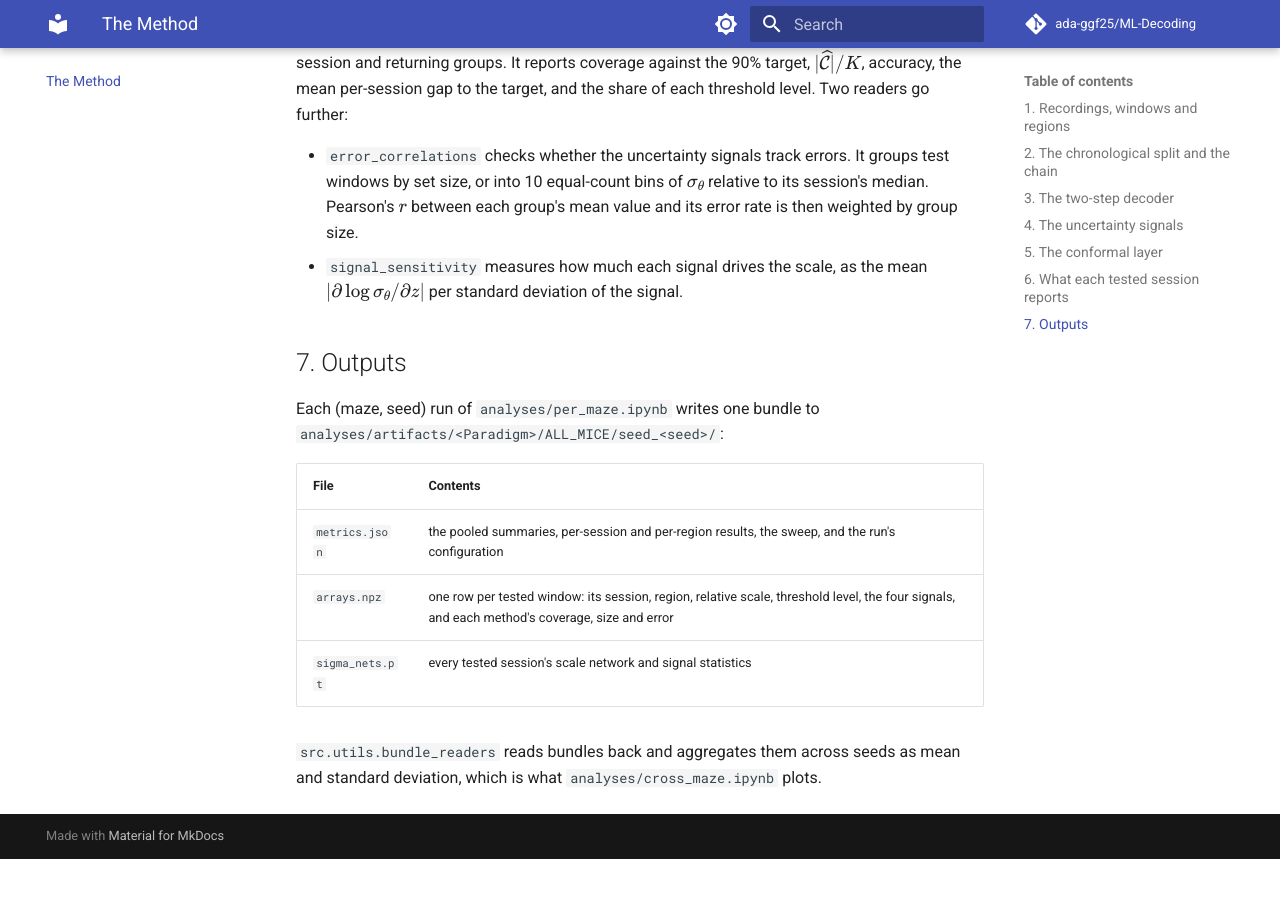
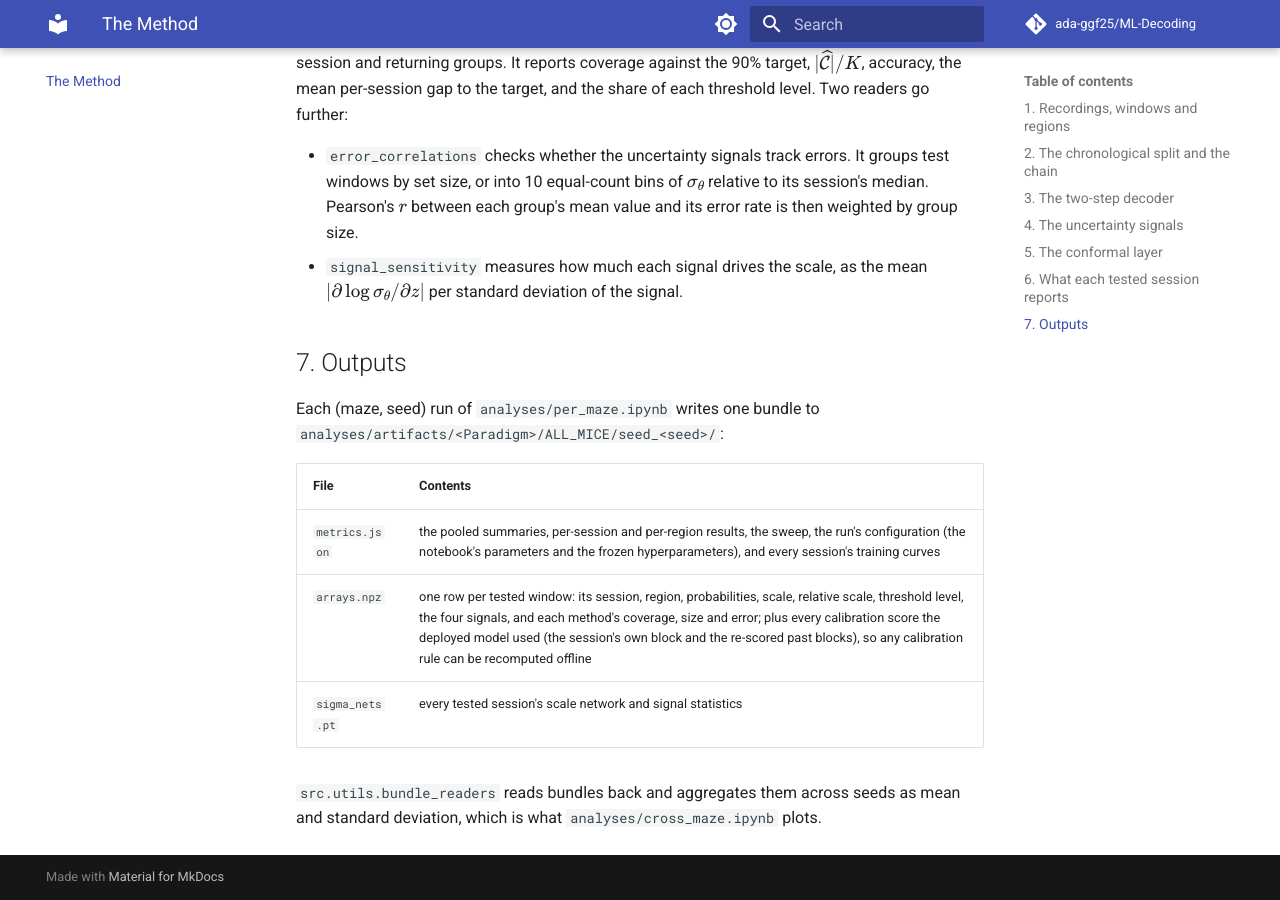
Before and after one commit to ada-ggf25/Conformal-BCI, an MkDocs documentation site: the page built from docs/pipeline.md, in a window 1280 px wide and 900 px high, scrolled down 5980 px. Built offline with MkDocs 1.6.1 and Material for MkDocs 9.7.7, drawn with Linux system fonts in a browser that asks for light colours; comment, search, counter and statistics services are not loaded; before the commit the page ends 6839 px from its top, so only the background shows below that.

Commit message:
docs(method): describe saved training and calibration data
Update the method guide's output table for training histories and replayable calibration scores. Clarify which test-window quantities are retained in the bundle.

```diff
--- a/docs/pipeline.md
+++ b/docs/pipeline.md
@@ -147,8 +147,8 @@ Each (maze, seed) run of `analyses/per_maze.ipynb` writes one bundle to `analyse
 
 | File | Contents |
 |---|---|
-| `metrics.json` | the pooled summaries, per-session and per-region results, the sweep, and the run's configuration |
-| `arrays.npz` | one row per tested window: its session, region, relative scale, threshold level, the four signals, and each method's coverage, size and error |
+| `metrics.json` | the pooled summaries, per-session and per-region results, the sweep, the run's configuration (the notebook's parameters and the frozen hyperparameters), and every session's training curves |
+| `arrays.npz` | one row per tested window: its session, region, probabilities, scale, relative scale, threshold level, the four signals, and each method's coverage, size and error; plus every calibration score the deployed model used (the session's own block and the re-scored past blocks), so any calibration rule can be recomputed offline |
 | `sigma_nets.pt` | every tested session's scale network and signal statistics |
 
 `src.utils.bundle_readers` reads bundles back and aggregates them across seeds as mean and standard deviation, which is what `analyses/cross_maze.ipynb` plots.
```
